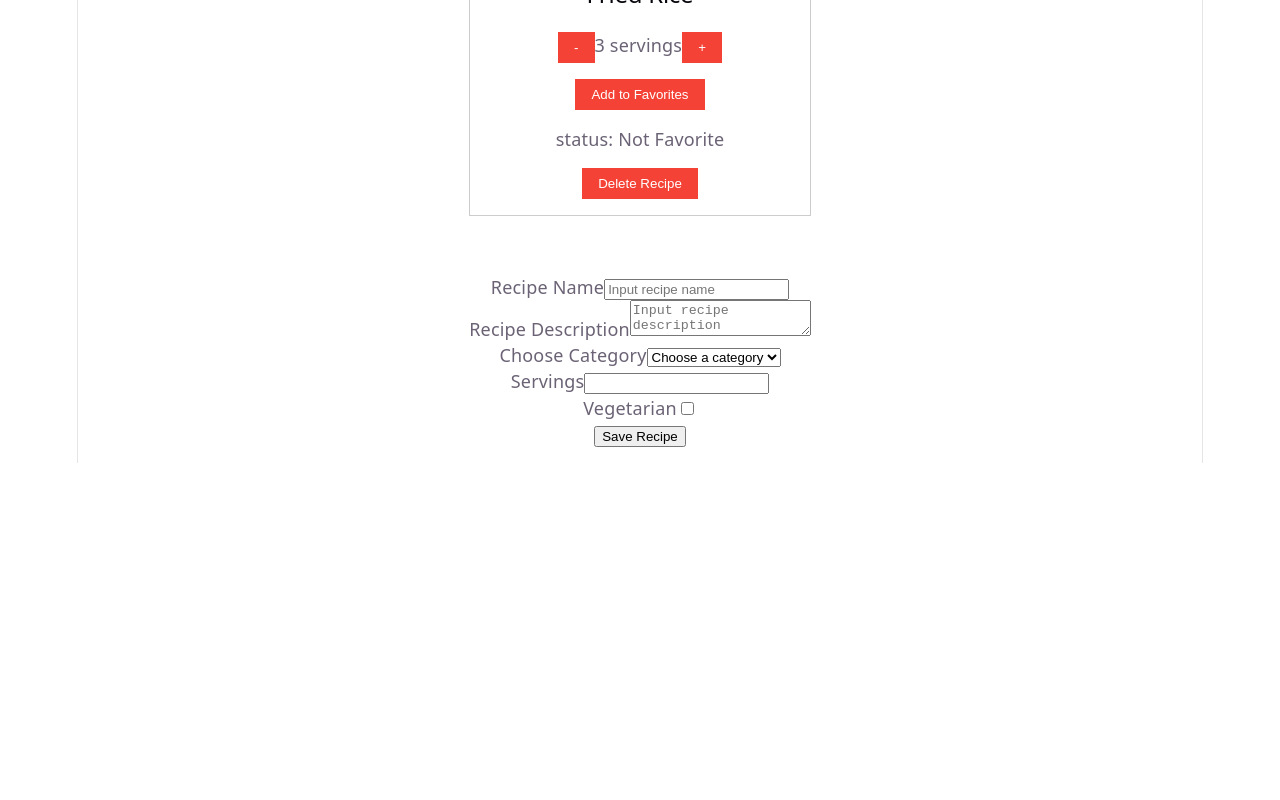
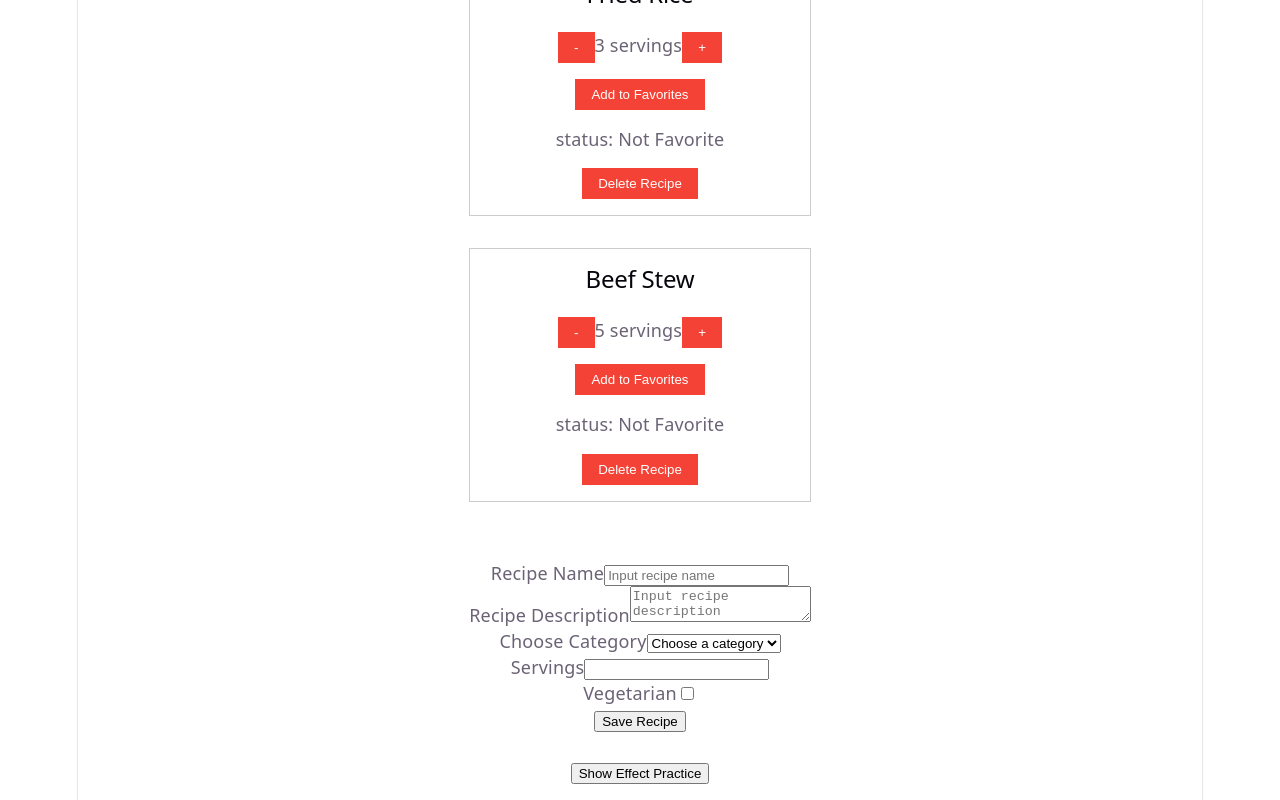
Before and after one commit to dwi-indah/learn-fundamental-fe, a React (Vite) app in the folder latihan-react/: page / in a window 1280 px wide. Shown: the part 1072-1872 px from the top of the page. Before the commit the page ends 1535 px from the top, so only its background shows below. Built offline with nearby package versions, Linux system fonts and the light colour scheme.

Commit message:
day 22 - validation on submit

```diff
--- a/latihan-react/src/App.jsx
+++ b/latihan-react/src/App.jsx
@@ -1,7 +1,9 @@
-import { useState } from 'react';
+import { useState, useEffect } from 'react';
 import './App.css';
 import RecipeForm from './components/RecipeForm';
 import RecipeCard from './components/RecipeCard';
+import EffectPractice from './components/EffectPractice';
+import { loadRecipes, savedRecipes } from './utils/storage.js';
 
 function RecipeAvailability({recipes}) {
   return (
@@ -15,20 +17,34 @@ function RecipeAvailability({recipes}) {
 
 function App() {
 
-  const [recipes, setRecipes] = useState([
+  const defaultRecipes = [
     { id: 1, name: "Chicken Soup", servings: 2, category: "Soup" },
     { id: 2, name: "Vegetable Salad", servings: 2, category: "Salad" },
     { id: 3, name: "Tofu Soup", servings: 4, category: "Soup" },
     { id: 4, name: "Fried Rice", servings: 3, category: "Rice" },
-  ]);
+    { id: 5, name: "Beef Stew", servings: 5, category: "Soup" },
+  ];
+
+  const [recipes, setRecipes] = useState(() => loadRecipes("recipes", defaultRecipes));
   const [category, setCategory] = useState("All");
   const [search, setSearch] = useState("");
+  const [isVisible, setIsVisible] = useState(false);
+
+  useEffect(() => {
+    savedRecipes("recipes", recipes);
+  }, [recipes]);
 
 
   const handleAddRecipe = (newRecipe) => {
     setRecipes(prevRecipes => [
       ...prevRecipes,
-      newRecipe]);
+      {
+        ...newRecipe,
+        name: typeof newRecipe.name === 'string' ? newRecipe.name : String(newRecipe.name || ""),
+        servings: Number(newRecipe.servings) || 1,
+        category: String(newRecipe.category || "Uncategorized")
+      }
+    ]);
   };
 
   const handleUpdateRecipe = (recipeId, newServings) => {
@@ -85,6 +101,11 @@ function App() {
 
       <br />
       <RecipeForm onAddRecipe={handleAddRecipe} />
+      <br />
+      <button onClick={() => setIsVisible(prev => !prev)}>
+        { isVisible ? "Hide Effect Practice" : "Show Effect Practice" }
+      </button>
+      {isVisible && <EffectPractice />}
     </main>
   )
 }
--- /dev/null
+++ b/latihan-react/src/components/EffectPractice.jsx
@@ -0,0 +1,42 @@
+import { useState, useEffect } from "react";
+
+function EffectPractice() {
+    const [ count, setCount] = useState(0);
+    const [ name, setName ] = useState("Adinata");
+    const [ seconds, setSeconds ] = useState(0);
+
+    useEffect(() => {
+        document.title = `Count: ${count}`;
+    }, [count]);
+
+    useEffect(() => {
+        console.log(`Count sekarang: ${count}`);
+    }, [count]);
+
+    useEffect(() => {
+        const intervalId = setInterval(() => {
+            setSeconds((prevSeconds) => {
+                const nextSeconds = prevSeconds + 1;
+                return nextSeconds;
+            })
+        }, 1000);
+
+        return () => {
+            clearInterval(intervalId);
+        };
+    }, []);
+
+    return (
+        <div>
+            <button onClick={() => setCount(count + 1)}>Tambah Count</button>
+            <button onClick={() => setCount(count - 1)}>Kurangi Count</button>
+            <p>Count: {count}</p>
+            <br />
+            <input type="text" value={name} onChange={(e) => setName(e.target.value)} />
+            <p>Name: {name}</p>
+            <p>Seconds: {seconds}</p>
+        </div>
+    )
+}
+
+export default EffectPractice;
--- /dev/null
+++ b/latihan-react/src/utils/storage.js
@@ -0,0 +1,30 @@
+export function loadRecipes(key, fallbackData) {
+  try {
+    const rawData = localStorage.getItem(key);
+    if (!rawData) return fallbackData;
+
+    const parsed = JSON.parse(rawData);
+    if (!Array.isArray(parsed)) return fallbackData;
+
+    const validRecipes = parsed.filter(recipe =>
+      recipe &&
+      (typeof recipe.id === 'number' || typeof recipe.id === 'string') &&
+      typeof recipe.name === 'string' &&
+      typeof recipe.servings === 'number' &&
+      typeof recipe.category === 'string'
+    );
+
+    return validRecipes.length > 0 ? validRecipes : fallbackData;
+  } catch (error) {
+    console.error(`Gagal membaca ${key} dari storage:`, error);
+    return fallbackData;
+  }
+}
+
+export function savedRecipes(key, data) {
+  try {
+    localStorage.setItem(key, JSON.stringify(data));
+  } catch (error) {
+    console.warn(`Gagal menyimpan ${key}. Storage mungkin penuh atau akses diblokir:`, error);
+  }
+}
```
